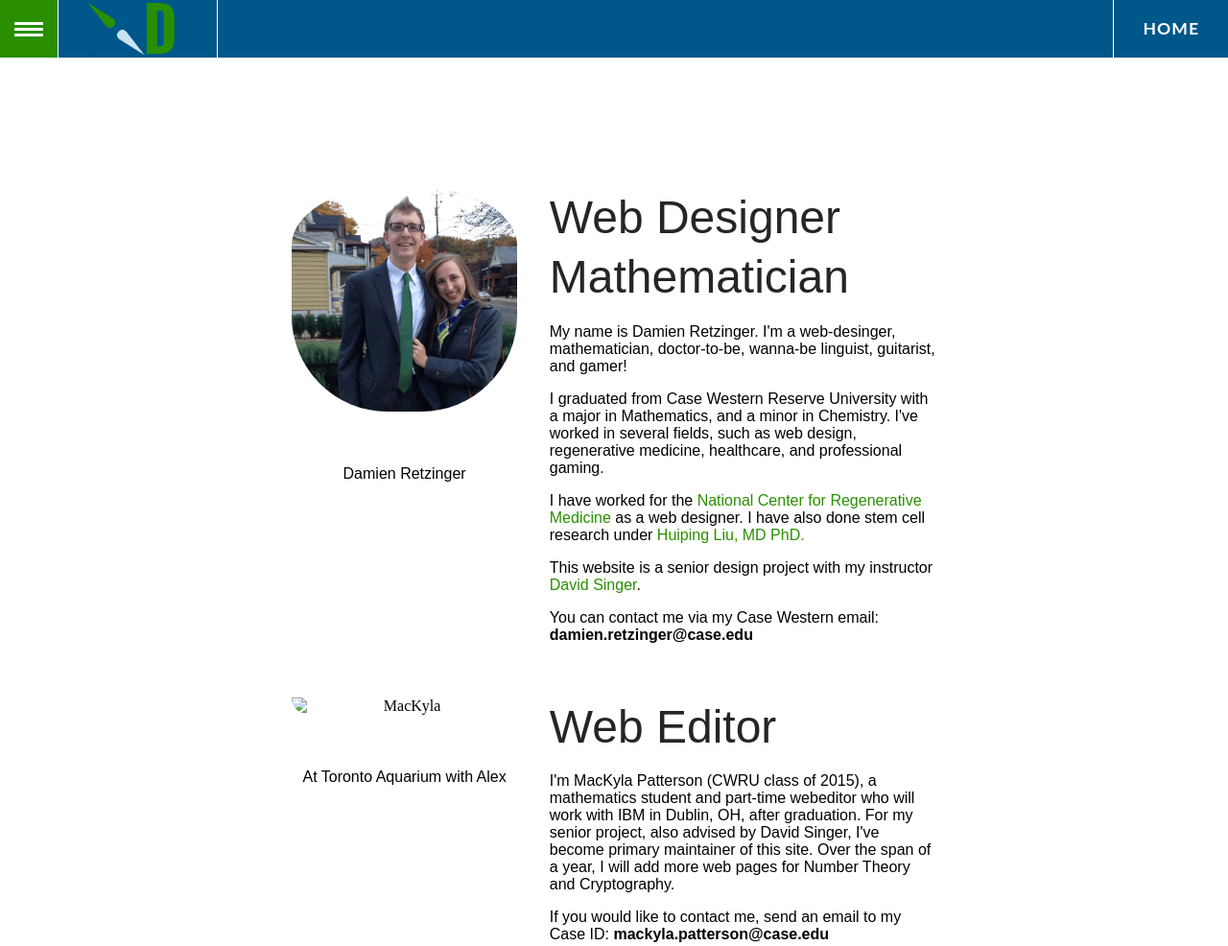
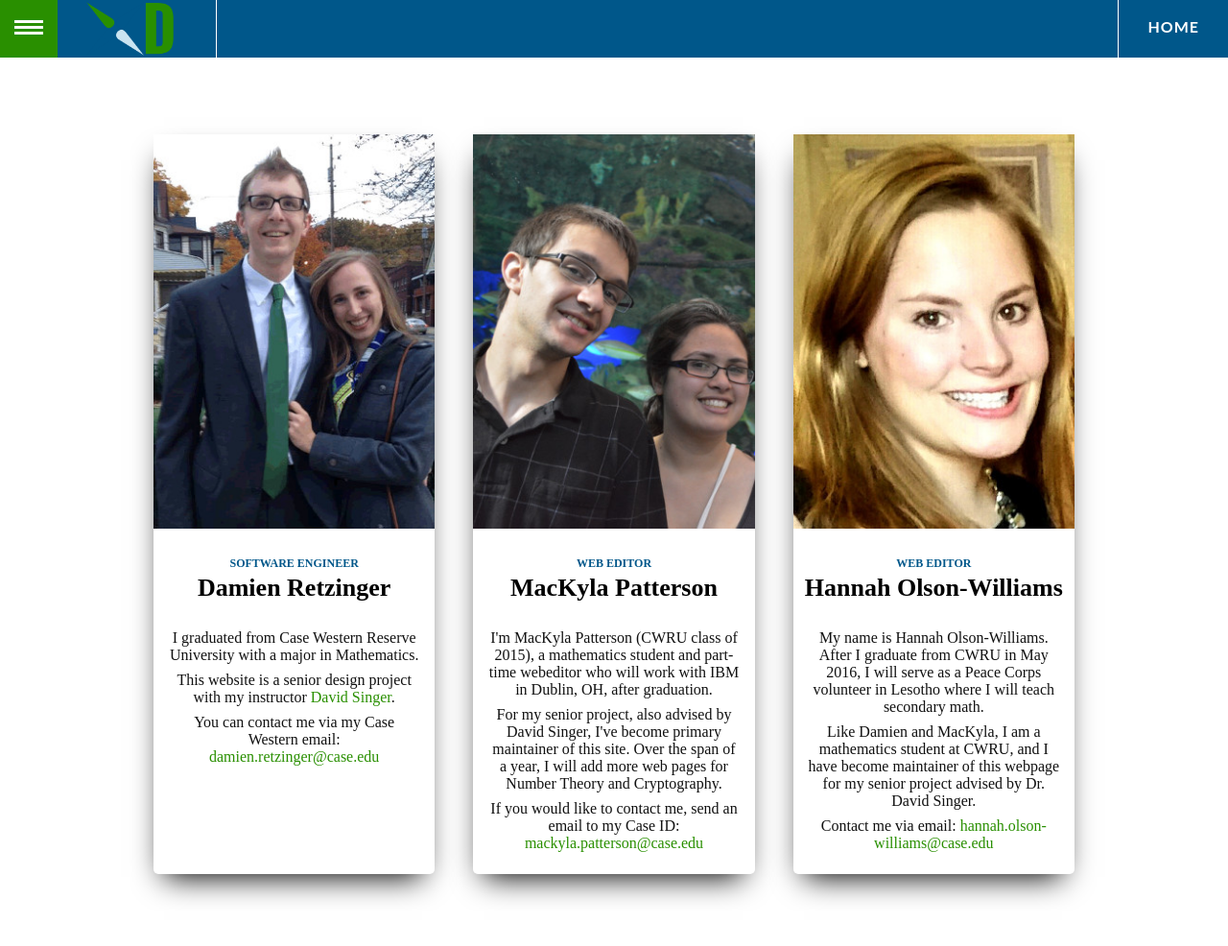
Before and after one commit to damienwebdev/saged, a website: page src/contact.html in a window 1280 px wide. Shown: the top 986 px of the page at 96% size. Drawn offline with nearby package versions, Linux system fonts and the light colour scheme; files that its build step writes are made by us from their sources; a script that the page names is missing.

Commit message:
updated author images, fixed some minor style issues

```diff
--- a/src/contact.html
+++ b/src/contact.html
@@ -1,63 +1,71 @@
 {% extends "page.html" %}
 {% block content %}
 
-<div class="threeColumnHorizontal">
-    	<div class="small">
-        <p></p>
-        </div>
-
-        <div class="big">
-        	<div class="twoColumnHorizontal">
-            	<div class="leftSmall">
-                	<img style="padding-top: 40px; display:block; text-align:center; border-radius:100px;" src="./images/authorImage.png" alt="Author Image"/>
-                	<p style="text-align:center; padding-top:40px;">Damien Retzinger</p>
-                </div>
-                <div class="rightBig" style="padding-left:5%;">
-                	<h2 style="padding-top:40px;">Web Designer</h2>
-                    <h2>Mathematician</h2>
-
-                    <p>My name is Damien Retzinger. I'm a web-desinger, mathematician, doctor-to-be, wanna-be linguist, guitarist, and gamer!</p>
-                    <p>I graduated from Case Western Reserve University with a major in Mathematics, and a minor in Chemistry. I've worked in several fields,
-                    such as web design, regenerative medicine, healthcare, and professional gaming.</p>
-                    <p>I have worked for the <a href="http://www.ncrm.us">National Center for Regenerative Medicine</a> as a web designer. I have also
-                    done stem cell research under <a href="http://www.huipingliu.com">Huiping Liu, MD PhD.</a></p>
-                    <p>This website is a senior design project with my instructor <a href="http://www.case.edu/artsci/math/singer/home.html">David Singer</a>.</p>
-
-                    <p>You can contact me via my Case Western email: <strong>damien.retzinger@case.edu</strong></p>
-                </div>
-			</div>
-
-			<div class="twoColumnHorizontal">
-				<div class="rightSmall">
-                	<img style="padding-top: 40px; display:block; text-align:center; border-radius:100px;" src="./images/maintainer.png" alt="MacKyla"/>
-                	<p style="text-align:center; padding-top:40px;">At Toronto Aquarium with Alex</p>
-                </div>
-                <div class="leftBig" style="padding-left:5%;">
-                	<h2 style="padding-top:40px;">Web Editor</h2>
-
-					<p>I'm MacKyla Patterson (CWRU class of 2015), a mathematics student and part-time webeditor who will work with IBM in Dublin, OH, after graduation. For my senior project, also advised by David Singer, I've become primary maintainer of this site. Over the span of a year, I will add more web pages for Number Theory and Cryptography.</p>
-
-					<p>If you would like to contact me, send an email to my Case ID: <strong>mackyla.patterson@case.edu</strong></p>
-                </div>
-			</div>
-
-			<div class="twoColumnHorizontal">
-				<div class="leftSmall">
-                	<img style="padding-top: 40px; display:block; text-align:center; border-radius:100px;" src="./images/hannah.png" alt="Hannah"/>
-                	<p style="text-align:center; padding-top:40px;">Hannah Olson-Williams</p>
-                </div>
-                <div class="rightBig" style="padding-left:5%;">
-                	<h2 style="padding-top:40px;">Web Editor</h2>
-
-					<p>My name is Hannah Olson-Williams. After I graduate from CWRU in May 2016, I will serve as a Peace Corps volunteer in Lesotho where I will teach secondary math. Like Damien and MacKyla, I am a mathematics student at CWRU, and I have become maintainer of this webpage for my senior project advised by Dr. David Singer. </p>
-                    <p>Contact me via email: <strong>hannah.olson-williams@case.edu</strong></p>
-                </div>
-			</div>
-
-		</div>
-	</div>
-<div class="small">
-<p></p>
+<div class="contacts">
+  <div class="contact-card">
+    <div class="contact-card__image">
+      <img src="./images/damien-new.jpg" alt="" />
+    </div>
+    <div class="contact-card__title">
+      Software Engineer
+    </div>
+    <div class="contact-card__name">
+      Damien Retzinger
+    </div>
+    <div class="contact-card__description">
+      <p>I graduated from Case Western Reserve University with a major in Mathematics.</p>
+      <p>This website is a senior design project with my instructor <a href="http://www.case.edu/artsci/math/singer/home.html">David Singer</a>.</p>
+      <p>You can contact me via my Case Western email: <a href="mailto:damien.retzinger@case.edu">damien.retzinger@case.edu</a></p>
+    </div>
+  </div>
+  <div class="contact-card">
+    <div class="contact-card__image">
+      <img src="./images/mackyla-new.jpg" alt="" />
+    </div>
+    <div class="contact-card__title">
+      Web Editor
+    </div>
+    <div class="contact-card__name">
+      MacKyla Patterson
+    </div>
+    <div class="contact-card__description">
+      <p>I'm MacKyla Patterson (CWRU class of 2015), a mathematics student and part-time webeditor
+        who will work with IBM in Dublin, OH, after graduation.</p>
+      <p>
+        For my senior project, also advised by David Singer, I've become primary maintainer
+        of this site. Over the span of a year, I will add more web pages for
+        Number Theory and Cryptography.
+      </p>
+			<p>
+        If you would like to contact me, send an email to my Case ID:
+        <a href="mailto:mackyla.patterson@case.edu">mackyla.patterson@case.edu</a>
+      </p>
+    </div>
+  </div>
+  <div class="contact-card">
+    <div class="contact-card__image">
+      <img src="./images/hannah-new.jpg" alt="" />
+    </div>
+    <div class="contact-card__title">
+      Web Editor
+    </div>
+    <div class="contact-card__name">
+      Hannah Olson-Williams
+    </div>
+    <div class="contact-card__description">
+      <p>My name is Hannah Olson-Williams. After I graduate from CWRU in May 2016,
+        I will serve as a Peace Corps volunteer in Lesotho where I will teach
+        secondary math.</p>
+      <p>
+        Like Damien and MacKyla, I am a mathematics student at
+        CWRU, and I have become maintainer of this webpage for my senior project
+        advised by Dr. David Singer.
+      </p>
+      <p>Contact me via email:
+        <a href="mailto:hannah.olson-williams@case.edu">hannah.olson-williams@case.edu</a>
+      </p>
+    </div>
+  </div>
 </div>
 
 {% endblock %}
--- /dev/null
+++ b/src/css/contact.css
@@ -0,0 +1,43 @@
+.contacts {
+  display: flex;
+  justify-content: center;
+  max-width: 1000px;
+  margin: 0 auto;
+  width: 100%;
+}
+
+.contact-card {
+  box-shadow: -1px 15px 30px -12px black;
+  width: 300px;
+  text-align: center;
+  margin: 0 20px;
+  border-radius: 5px;
+}
+
+.contact-card__image {
+    margin-bottom: 25px;
+}
+
+.contact-card__title {
+  text-transform: uppercase;
+  font-size: 12px;
+  font-weight: 700;
+  margin-bottom: 3px;
+  color: #00578A;
+}
+
+.contact-card__name {
+  font-size: 26px;
+  color: black;
+  font-weight: 900;
+  margin-bottom: 5px;
+}
+
+.contact-card__description {
+  padding: 15px;
+}
+
+.contact-card__description p{
+  margin: 8px 0;
+  color: #111111;
+}
--- a/src/css/default.css
+++ b/src/css/default.css
@@ -1,9 +1,5 @@
 @charset "utf-8";
 /* CSS Document */
-p{
-	font-size:1em;
-	font-family: 'Signika', Arial, sans-serif;
-}
 p img {
 	border: .2em solid #E8E8E8;
 }
@@ -29,7 +25,7 @@ ul{
 	color:#FFF;
 }
 li{
-	font-size:1.1em;
+	font-size:1em;
 	text-decoration:none;
 	color:#FFF;
 }
--- a/src/css/desktop.css
+++ b/src/css/desktop.css
@@ -66,6 +66,7 @@ body,html{
 	margin-top:2em;
 	clear:both;
 	width:100%;
+	padding: 1em;
 }
 .footerContent{
 	width:100%;
--- a/src/css/nav/component.css
+++ b/src/css/nav/component.css
@@ -21,7 +21,7 @@
 		text-transform: none;
 		font-weight: 300;
 		font-family: 'Lato', Arial, sans-serif;
-		line-height: 3.75em;
+		line-height: 3.5em;
 }
 
 .gn-menu-main {
@@ -114,6 +114,13 @@
 .gn-menu {
 		border-bottom: 1px solid #c6d0da;
 		text-align: left;
+}
+
+.gn-menu a{
+	padding-left: 15px;
+	font-size: 1em;
+	text-transform: uppercase;
+	font-weight: bold;
 }
 
 .gn-menu li:not(:first-child),
--- a/src/css/styles.css
+++ b/src/css/styles.css
@@ -1,6 +1,8 @@
 @charset "utf-8";
 /* CSS Document */
-
+*{
+	box-sizing: border-box;
+}
 /*Layout Pieces*/
 body,html{
 	margin:0;
--- a/src/ssi/nav.html
+++ b/src/ssi/nav.html
@@ -5,36 +5,35 @@
       <div class="gn-scroller">
         <ul class="gn-menu">
           <li>
-            <a href="./index.html#NumberTheory" class="gn-icon gn-icon-download">Number Theory</a>
+            <a href="./index.html#NumberTheory">Number Theory</a>
             <ul class="gn-submenu">
-              <li><a href="./euclidean-algorithm.html" class="gn-icon gn-icon-illustrator">Euclidean Algorithm</a></li>
-              <li><a href="./mod-arithemetic.html" class="gn-icon gn-icon-illustrator">Modular Arithmetic</a></li>
-              <li><a href="./mod-inverse.html" class="gn-icon gn-icon-illustrator">Modular Inverse</a></li>
-              <li><a href="./totient-function.html" class="gn-icon gn-icon-illustrator">Totient Function</a></li>
-              <li><a href="./chinese-remainder-theorem.html" class="gn-icon gn-icon-illustrator">CRT</a></li>
-              <li><a href="./legendre-symbol.html" class="gn-icon gn-icon-photoshop">Legendre Symbol</a></li>
-              <li><a href="./jacobi-symbol.html" class="gn-icon gn-icon-photoshop">Jacobi Symbol</a></li>
-              <li><a href="./quadratic-residue.html" class="gn-icon gn-icon-photoshop">Quadratic Residue</a></li>
-              <li><a href="./prime-factorization.html" class="gn-icon gn-icon-illustrator">Factoring</a></li>
-              <li><a href "./primality-tester.html" class="gn-icon gn-icon-photoshop">Primality Test</a></li>
+              <li><a href="./euclidean-algorithm.html">Euclidean Algorithm</a></li>
+              <li><a href="./mod-arithemetic.html">Modular Arithmetic</a></li>
+              <li><a href="./mod-inverse.html">Modular Inverse</a></li>
+              <li><a href="./totient-function.html">Totient Function</a></li>
+              <li><a href="./chinese-remainder-theorem.html">CRT</a></li>
+              <li><a href="./legendre-symbol.html">Legendre Symbol</a></li>
+              <li><a href="./jacobi-symbol.html">Jacobi Symbol</a></li>
+              <li><a href="./quadratic-residue.html">Quadratic Residue</a></li>
+              <li><a href="./prime-factorization.html">Factoring</a></li>
+              <li><a href "./primality-tester.html">Primality Test</a></li>
             </ul>
           </li>
           <li>
-            <a href="./index.html#Cryptography" class="gn-icon gn-icon-archive">Cryptography</a>
+            <a href="./index.html#Cryptography">Cryptography</a>
             <ul class="gn-submenu">
-              <li><a href="./primitive-root.html" class="gn-icon gn-icon-illustrator">Primitive Roots</a></li>
-              <li><a href="./mod-exponent.html" class="gn-icon gn-icon-illustrator">Modular Exponent</a></li>
-              <li><a href="./elliptic-curves.html" class="gn-icon gn-icon-videos">Elliptic Curve</a></li>
-              <li><a href="./pohlig-hellman.html" class="gn-icon gn-icon-article">Pohlig Hellman</a></li>
-              <li><a href="./diffie-hellman.html" class="gn-icon gn-icon-article">Diffie Hellman</a></li>
-              <li><a href="./el-gamal.html" class="gn-icon gn-icon-pictures">El Gamal</a></li>
-              <li><a href "./vigenere.html" class="gn-icon gn-icon-photoshop">Vignere Cipher</a></li>
-              <li><a href "./pollards-p-minus-one.html" class="gn-icon gn-icon-photoshop">Pollard's P-1</a></li>
-              <li><a href="./alphabet-frequency.html" class="gn-icon gn-icon-videos">Alphabet Frequency</a></li>
-              <li><a href="./ngram-frequency.html" class="gn-icon gn-icon-videos">N-gram Frequency</a></li>
+              <li><a href="./primitive-root.html">Primitive Roots</a></li>
+              <li><a href="./mod-exponent.html">Modular Exponent</a></li>
+              <li><a href="./elliptic-curves.html">Elliptic Curve</a></li>
+              <li><a href="./pohlig-hellman.html">Pohlig Hellman</a></li>
+              <li><a href="./diffie-hellman.html">Diffie Hellman</a></li>
+              <li><a href="./el-gamal.html">El Gamal</a></li>
+              <li><a href "./vigenere.html">Vignere Cipher</a></li>
+              <li><a href "./pollards-p-minus-one.html">Pollard's P-1</a></li>
+              <li><a href="./alphabet-frequency.html">Alphabet Frequency</a></li>
+              <li><a href="./ngram-frequency.html">N-gram Frequency</a></li>
             </ul>
           </li>
-          <li><a href="./about.html" class="gn-icon gn-icon-help">About</a></li>
         </ul>
       </div>
       <!-- /gn-scroller -->
```
Also changed, not shown: src/ssi/page.html (+1 -0 lines), src/images/authorImage.png (deleted), src/images/damien-new.jpg (added), src/images/hannah-new.jpg (added), src/images/hannah.jpg (deleted), src/images/hannah.png (deleted), src/images/mackyla-new.jpg (added), 1 other file.
